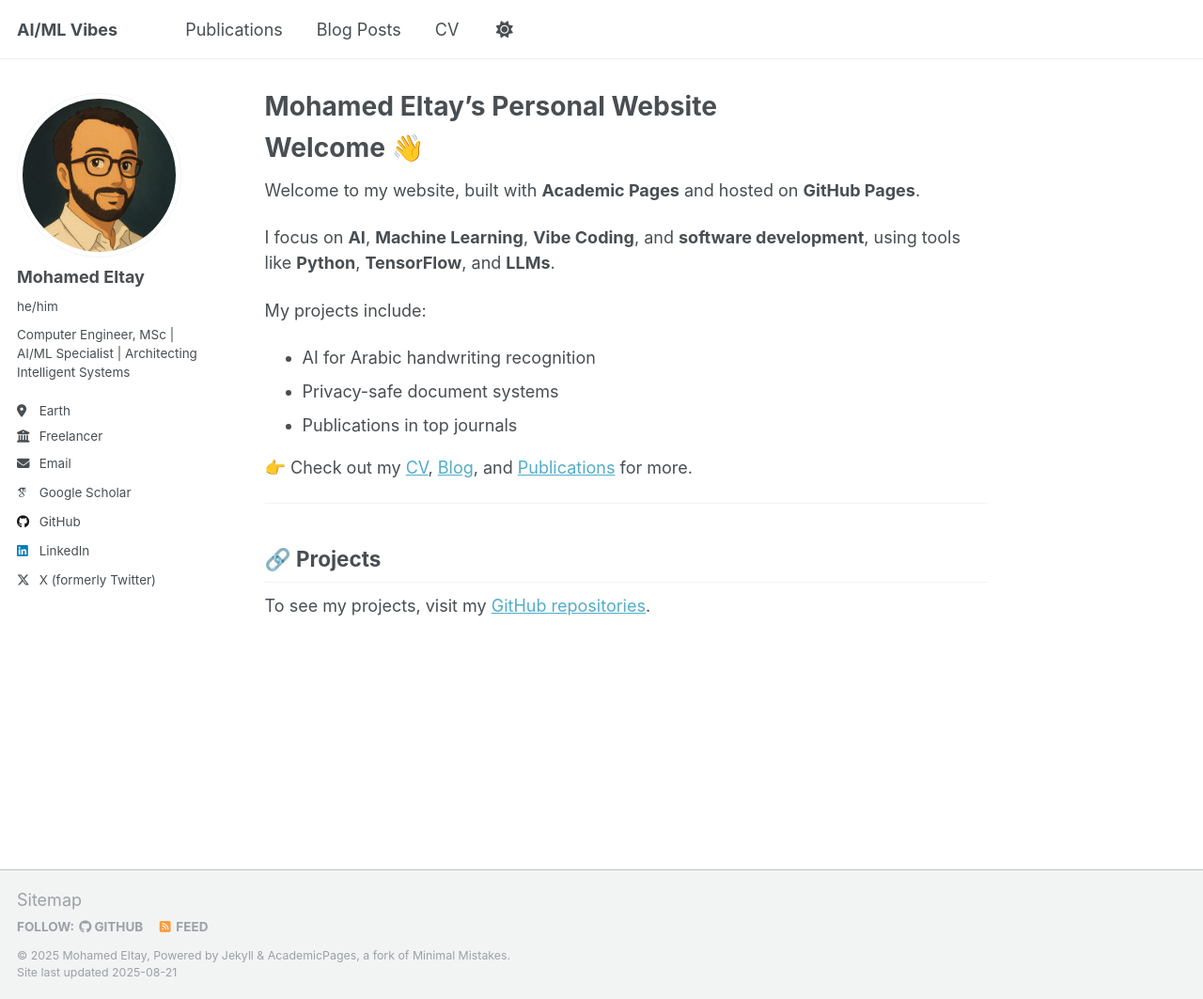
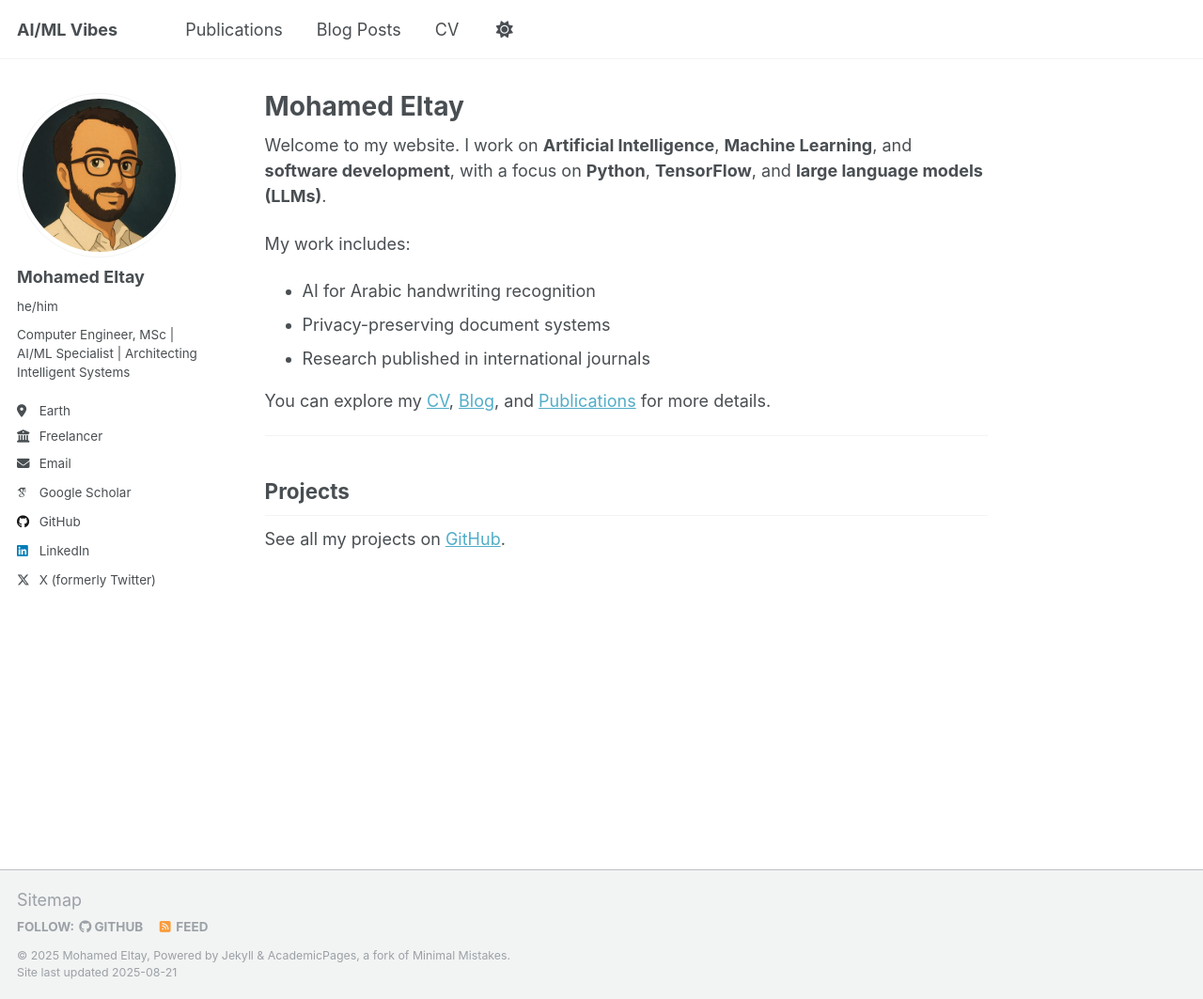
Before and after one commit to eltay89/eltay89.github.io, a Jekyll site: the page built from _pages/about.md, in a window 1280 px wide and 1063 px high. Shown: the whole window at 94% size. Built offline with Jekyll 4.4.1, drawn with Linux system fonts in a browser that asks for light colours; some web fonts are replaced; a script that is not in the unit is left out.

Commit message:
Update about.md

```diff
--- a/_pages/about.md
+++ b/_pages/about.md
@@ -1,26 +1,22 @@
 ---
 permalink: /
-title: "Mohamed Eltay's Personal Website"
+title: "Mohamed Eltay"
 author_profile: true
 redirect_from:
   - /about/
   - /about.html
 ---
 
-# Welcome 👋
+Welcome to my website. I work on **Artificial Intelligence**, **Machine Learning**, and **software development**, with a focus on **Python**, **TensorFlow**, and **large language models (LLMs)**.
 
-Welcome to my website, built with **Academic Pages** and hosted on **GitHub Pages**.
+My work includes:
+- AI for Arabic handwriting recognition
+- Privacy-preserving document systems
+- Research published in international journals
 
-I focus on **AI**, **Machine Learning**, **Vibe Coding**, and **software development**, using tools like **Python**, **TensorFlow**, and **LLMs**.
-
-My projects include:
-- AI for Arabic handwriting recognition
-- Privacy-safe document systems
-- Publications in top journals
-
-👉 Check out my [CV](/cv), [Blog](/year-archive), and [Publications](/publications) for more.
+You can explore my [CV](/cv), [Blog](/year-archive), and [Publications](/publications) for more details.
 
 ---
 
-## 🔗 Projects
-To see my projects, visit my [GitHub repositories](https://github.com/eltay89?tab=repositories).
+## Projects
+See all my projects on [GitHub](https://github.com/eltay89?tab=repositories).
```
